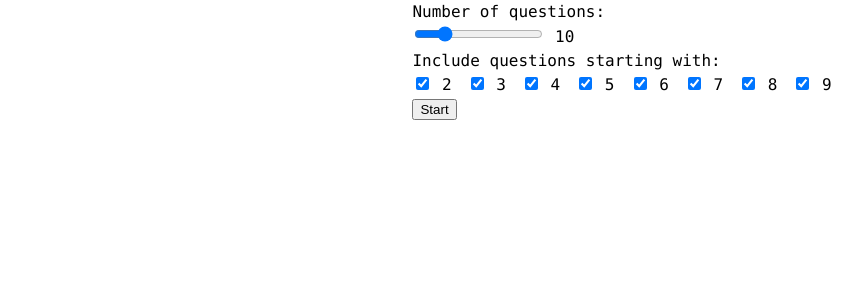
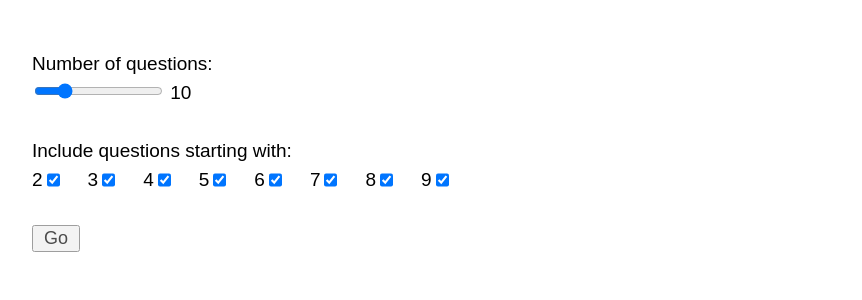
Before and after one commit to ZYinMD/preschool-math, a Svelte app: page / in a window 1280 px wide. Both pictures are taken after a click on the button "Settings". Shown: the top 300 px of the page, without its empty margins (18-880 px from the left). Built offline with nearby package versions, Linux system fonts and the light colour scheme.

Commit message:
improve css

```diff
--- a/src/GameSettings/GameSettings.svelte
+++ b/src/GameSettings/GameSettings.svelte
@@ -5,63 +5,87 @@
 
 <!-- @component the settings view -->
 <div class="component">
+  <section>
     <div>Number of questions:</div>
     <input type="range" min="5" max="30" bind:value={s.settings.numQuestions} />
     <span>{s.settings.numQuestions}</span>
+  </section>
+  <section>
     <div>Include questions starting with:</div>
     <div class="checkboxes">
-    <label>
+      <div>
+        <label>2</label>
         <input type="checkbox" bind:checked={allowQuestionStartingWith.two} />
-      2
-    </label>
-
-    <label>
-      <input type="checkbox" bind:checked={allowQuestionStartingWith.three} />
-      3
-    </label>
-
-    <label>
-      <input type="checkbox" bind:checked={allowQuestionStartingWith.four} />
-      4
-    </label>
-
-    <label>
-      <input type="checkbox" bind:checked={allowQuestionStartingWith.five} />
-      5
-    </label>
-
-    <label>
-      <input type="checkbox" bind:checked={allowQuestionStartingWith.six} />
-      6
-    </label>
-
-    <label>
-      <input type="checkbox" bind:checked={allowQuestionStartingWith.seven} />
-      7
-    </label>
-
-    <label>
-      <input type="checkbox" bind:checked={allowQuestionStartingWith.eight} />
-      8
-    </label>
-
-    <label>
-      <input type="checkbox" bind:checked={allowQuestionStartingWith.nine} />
-      9
-    </label>
       </div>
       <div>
+        <label>3</label>
+        <input type="checkbox" bind:checked={allowQuestionStartingWith.three} />
+      </div>
+      <div>
+        <label>4</label>
+        <input type="checkbox" bind:checked={allowQuestionStartingWith.four} />
+      </div>
+      <div>
+        <label>5</label>
+        <input type="checkbox" bind:checked={allowQuestionStartingWith.five} />
+      </div>
+      <div>
+        <label>6</label>
+        <input type="checkbox" bind:checked={allowQuestionStartingWith.six} />
+      </div>
+      <div>
+        <label>7</label>
+        <input type="checkbox" bind:checked={allowQuestionStartingWith.seven} />
+      </div>
+      <div>
+        <label>8</label>
+        <input type="checkbox" bind:checked={allowQuestionStartingWith.eight} />
+      </div>
+      <div>
+        <label>9</label>
+        <input type="checkbox" bind:checked={allowQuestionStartingWith.nine} />
+      </div>
+    </div>
+  </section>
+  <section>
     <button
       onclick={() => {
         s.view = "game";
-      }}>Start</button
+      }}>Go</button
     >
-  </div>
+  </section>
 </div>
 
 <style>
+  .component {
+    width: 100svw;
+    padding: clamp(5px, 6svh, 40px) clamp(5px, 8svw, 50px);
+    display: flex;
+    font-size: clamp(14px, 2.5svw, 19px);
+    font-family: Arial, sans-serif;
+    flex-direction: column;
+    align-items: flex-start;
+    gap: 10px;
+  }
+  section {
+    margin: 10px 0;
+  }
   .checkboxes {
     display: flex;
-    gap: 15px;
+    gap: clamp(5px, 2svw, 25px);
+    align-items: center;
+    flex-wrap: wrap;
+  }
+  .checkboxes > input {
+    margin: 0;
+  }
+  .checkboxes > div {
+    display: flex;
+  }
+  button {
+    font-size: 18px;
+    padding-left: 10px;
+    padding-right: 10px;
+    opacity: 0.7;
   }
 </style>
--- a/src/app.css
+++ b/src/app.css
@@ -6,7 +6,6 @@
   --number-square-font-size: 3vw;
   --tiles-bar-width: min(87vw, 500px);
   --green: rgba(150, 230, 145, 0.9);
-  /* --green: lightgreen; */
 }
 
 body {
@@ -21,3 +20,8 @@ body {
 button {
   cursor: pointer;
 }
+*,
+*::before,
+*::after {
+  box-sizing: border-box;
+}
```
Lines whose indentation alone changed are shown as unchanged.
